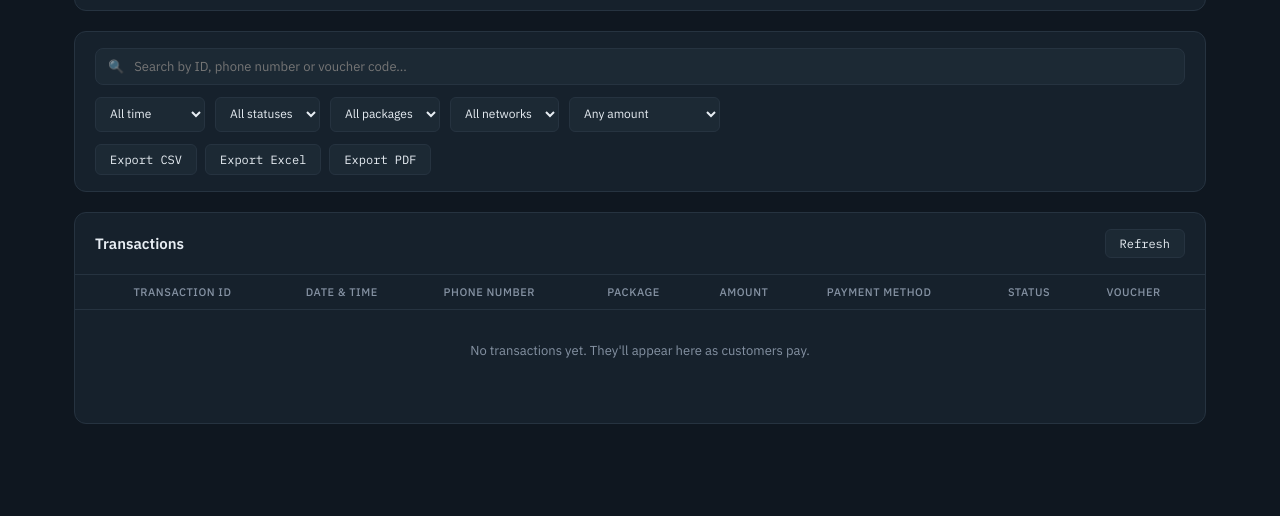
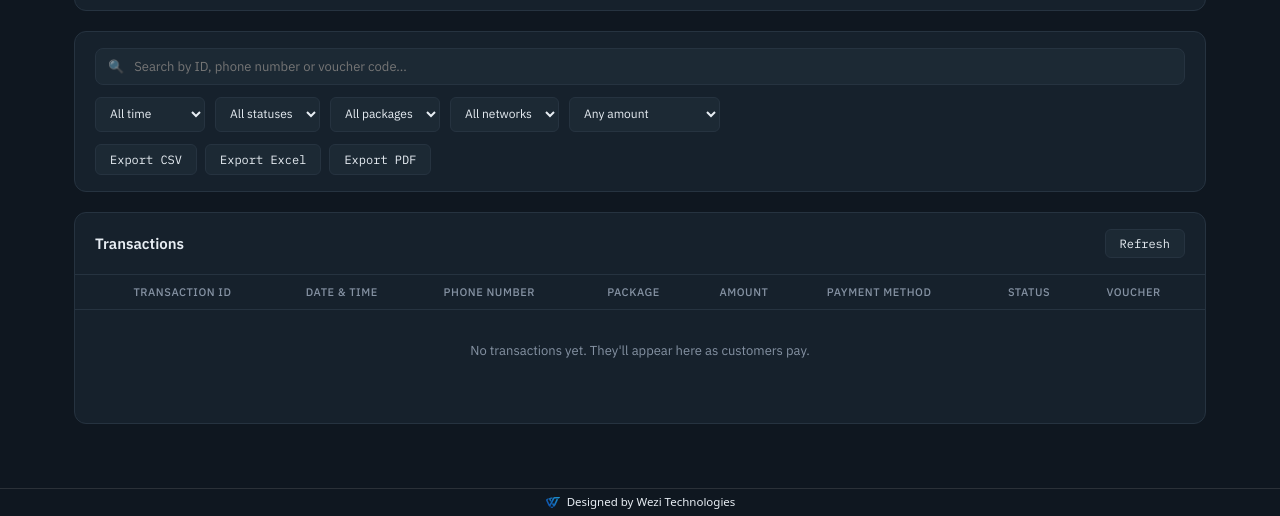
Before and after one commit to Atelier-22/WhatsApp-WIFI-bot, a website: page admin-dashboard/index.html in a window 1280 px wide. Shown: the part 884-1400 px from the top of the page. Before the commit the page ends 1372 px from the top, so only its background shows below. Drawn offline with nearby package versions, Linux system fonts and the light colour scheme; no server answers.

Commit message:
Add the Wezi Technologies design credit

```diff
--- a/admin-dashboard/index.html
+++ b/admin-dashboard/index.html
@@ -175,5 +175,9 @@
 <div class="toast-container" id="toastContainer"></div>
 
 <script src="app.js"></script>
+<a class="wezitech-credit" href="https://wezitech.vercel.app" target="_blank" rel="noopener noreferrer">
+  <img src="wezitech-icon.svg" alt="" width="16" height="13" />
+  <span>Designed by <strong>Wezi Technologies</strong></span>
+</a>
 </body>
 </html>
--- a/admin-dashboard/style.css
+++ b/admin-dashboard/style.css
@@ -638,3 +638,19 @@ tbody tr.row-new {
     display: none !important;
   }
 }
+
+.wezitech-credit {
+  display: flex;
+  min-height: 1.75rem;
+  align-items: center;
+  justify-content: center;
+  gap: 6px;
+  padding: 0 12px;
+  border-top: 1px solid rgba(128, 128, 128, 0.25);
+  color: inherit;
+  font: 400 11.5px/1.4 system-ui, sans-serif;
+  text-decoration: none;
+}
+.wezitech-credit strong { font-weight: 500; }
+.wezitech-credit:hover, .wezitech-credit:focus-visible { text-decoration: underline; }
+.wezitech-credit img { width: 16px; height: 13px; }
```
Also changed, not shown: admin-dashboard/wezitech-icon.svg (added).
